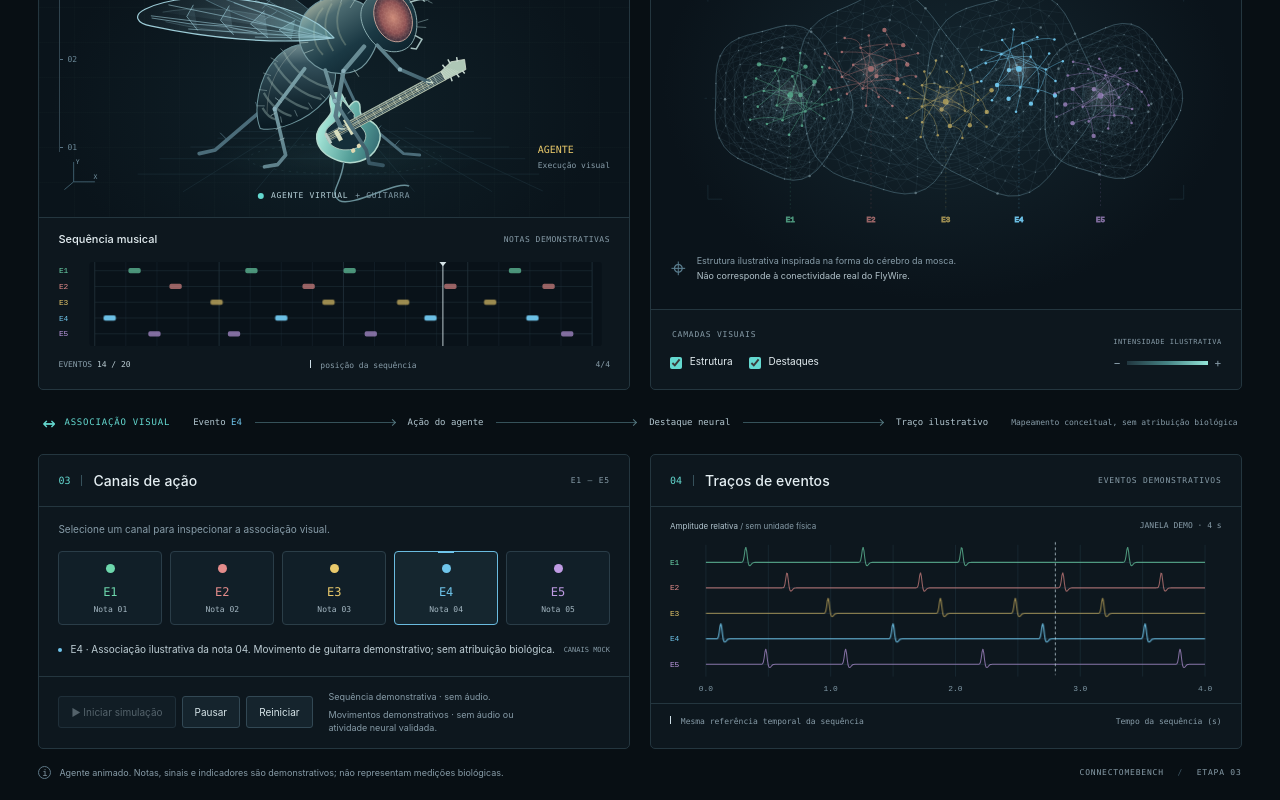
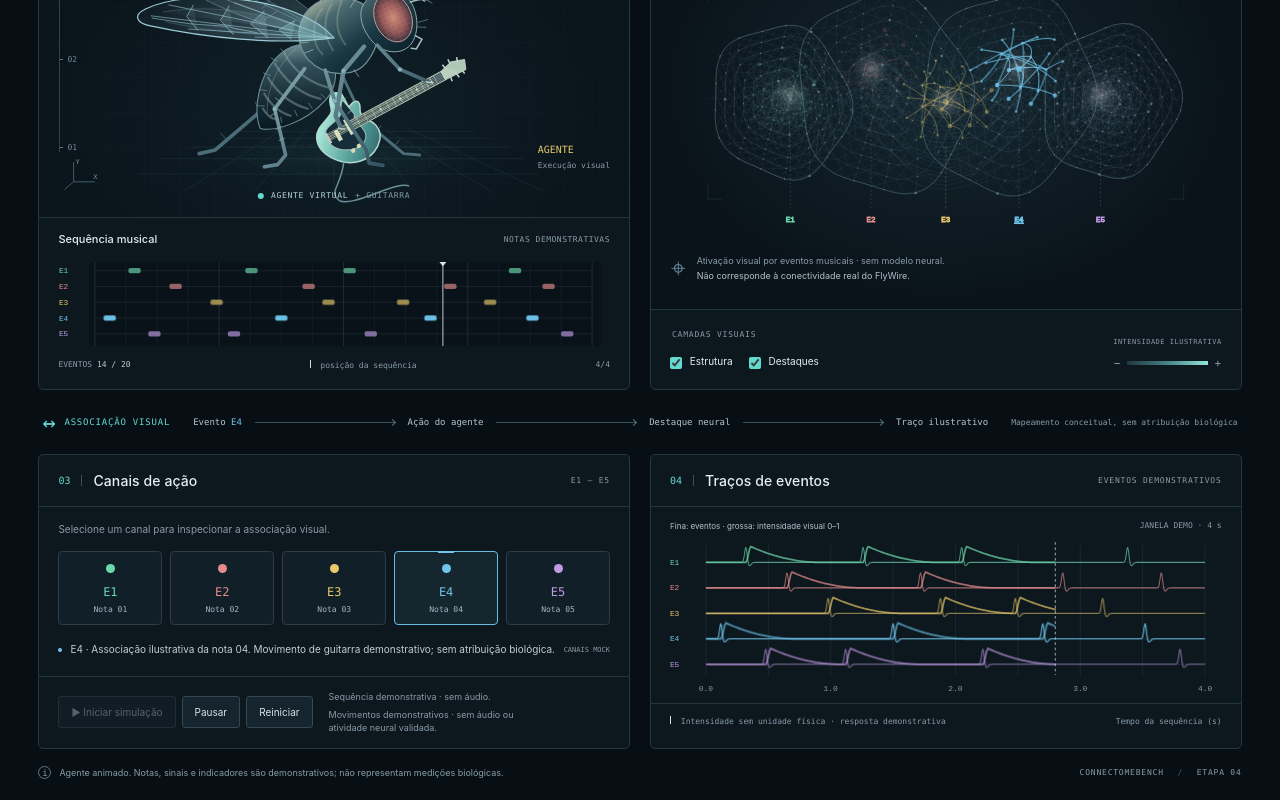
Before and after one commit to mateusalencarsantos738-dev/connectome-bench, a plain HTML site: page ui/index.html in a window 1280 px wide. Both pictures are taken after a click on the button "▶ Iniciar simulação". Shown: the part 455-1255 px from the top of the page. Drawn offline with Linux system fonts and the light colour scheme.

Commit message:
feat(ui): synchronize demonstrative neural visualization with music
Activate mapped artistic nodes and edges from the existing NOTE_EVENT stream. Share event-derived intensity with a complementary graph trace, preserving pause, reset and final-frame behavior. Document the visual rules and add focused tests.

```diff
--- a/ui/app.js
+++ b/ui/app.js
@@ -5,7 +5,7 @@
   const start = $("#sequence-start"), pause = $("#sequence-pause"), reset = $("#sequence-reset");
   const agentView = $("#fly-agent-view"), stateSelect = $("#fly-state"), pauseButton = $("#fly-pause");
   let animation = null, observer = null, loadedSvg = null, timeline = null, activeNotes = [], sequenceMode = false;
-  let sequence, selectedId;
+  let sequence, selectedId, neural;
   function reportError(message) {
     start.disabled = pause.disabled = reset.disabled = true;
     $("#agent-motion-status").textContent = "Erro na demonstração";
@@ -17,6 +17,15 @@
   $("#connectome-view").innerHTML = views.connectomeView(data);
   $("#activity-graph").innerHTML = views.activityGraph(data, sequence);
   $("#action-channels").innerHTML = views.actionChannels(data);
+
+  const motionPreference = window.matchMedia("(prefers-reduced-motion: reduce)");
+  try {
+    neural = window.NeuralVisual.create($("#connectome-view"), $("#activity-graph"), {
+      durationMs: sequence.durationMs, reducedMotion: motionPreference.matches,
+    });
+  } catch (error) { reportError(`Painel neural: ${error.message}`); return; }
+  const changeNeuralMotion = event => neural.setReducedMotion(event.matches);
+  motionPreference.addEventListener("change", changeNeuralMotion);
 
   function selectChannel(id) {
     id = id || null;
@@ -49,6 +58,7 @@
     $("#fly-motion-note").textContent = info.reducedMotion ? "Movimento reduzido: poses fixas por evento · sem áudio." : "Movimentos demonstrativos · sem áudio ou atividade neural validada.";
   }
   function updateTime(info) {
+    neural.update(info);
     animation && sequenceMode && animation.renderTimeline(info);
     const ms = Math.floor(info.positionMs);
     $("#sequence-time").textContent = `${String(Math.floor(ms / 60000)).padStart(2, "0")}:${String(Math.floor(ms / 1000) % 60).padStart(2, "0")}.${String(ms % 1000).padStart(3, "0")}`;
@@ -59,6 +69,8 @@
     if (sequenceMode) selectChannel(activeNotes.at(-1)?.channel);
   }
   function updateControls(info) {
+    neural.update(info);
+    $("#neural-frame-state").textContent = info.status === "ended" ? "QUADRO FINAL CONGELADO" : "VISTA DORSAL";
     const busy = ["running", "paused"].includes(info.status);
     start.disabled = !animation || busy || info.status === "empty" || info.status === "error";
     pause.disabled = !busy; reset.disabled = !animation;
@@ -75,11 +87,11 @@
       pauseButton.title = pauseButton.getAttribute("aria-label");
     }
   }
-  timeline.on("RESET", () => { sequenceMode = true; activeNotes = []; animation?.resetTimeline(); });
-  timeline.on("NOTE_EVENT", event => { activeNotes.push(event); animation?.noteEvent(event); });
+  timeline.on("RESET", () => { sequenceMode = true; activeNotes = []; neural.reset(); animation?.resetTimeline(); });
+  timeline.on("NOTE_EVENT", event => { neural.receive(event); activeNotes.push(event); animation?.noteEvent(event); });
   timeline.on("TIME_UPDATE", updateTime);
   timeline.on("STATE", updateControls);
-  timeline.on("ERROR", info => { activeNotes = []; animation?.renderTimeline(info); selectChannel(null); updateControls(info); reportError(info.error); reset.disabled = !animation; });
+  timeline.on("ERROR", info => { neural.reset(); activeNotes = []; animation?.renderTimeline(info); selectChannel(null); updateControls(info); reportError(info.error); reset.disabled = !animation; });
   function togglePause() { timeline.snapshot().status === "paused" ? timeline.resume() : timeline.pause(); }
   start.addEventListener("click", () => timeline.start());
   pause.addEventListener("click", togglePause);
@@ -109,5 +121,10 @@
   if (agentView.contentDocument?.documentElement?.localName === "svg") mountAgent();
   stateSelect.addEventListener("change", () => { const next = stateSelect.value; sequenceMode = false; pauseButton.disabled = false; animation?.setPaused(false); animation?.setState(next); });
   pauseButton.addEventListener("click", () => sequenceMode ? togglePause() : animation?.setPaused(!animation.snapshot().paused));
+  window.addEventListener("pagehide", event => {
+    if (event.persisted) { timeline.pause(); return; }
+    timeline.destroy(); neural.destroy(); animation?.destroy(); observer?.disconnect();
+    motionPreference.removeEventListener("change", changeNeuralMotion);
+  }, { once: false });
   updateTime(timeline.snapshot()); selectChannel(data.selectedChannel);
 })();
--- a/ui/components.js
+++ b/ui/components.js
@@ -72,10 +72,10 @@ window.SimulationViews = (() => {
         const y = cy + Math.sin(angle) * radius * .85;
         points.push([x, y]);
         const [px, py] = points[Math.floor(i / 3)];
-        content += `<path d="M${px} ${py}Q${(px + x) / 2 + 9} ${(py + y) / 2 - 6} ${x} ${y}" fill="none" stroke-opacity=".6" stroke-width=".9"/>`;
-        content += circle(x, y, i % 5 === 0 ? 2.6 : 1.5, 'stroke="none"');
+        content += `<path id="visual-${channel.id}-edge-${i}" d="M${px} ${py}Q${(px + x) / 2 + 9} ${(py + y) / 2 - 6} ${x} ${y}" fill="none" stroke-width="1.2"/>`;
+        content += circle(x, y, i % 5 === 0 ? 2.6 : 1.5, `id="visual-${channel.id}-node-${i + 1}" stroke="none"`);
       }
-      content += circle(cx, cy, 22, 'fill="url(#node-halo)" stroke="none"') + circle(cx, cy, 8, 'fill="none" stroke-opacity=".25"') + circle(cx, cy, 3.5, 'stroke="none"');
+      content += circle(cx, cy, 22, 'fill="url(#node-halo)" stroke="none"') + circle(cx, cy, 8, 'fill="none" stroke-opacity=".25"') + circle(cx, cy, 3.5, `id="visual-${channel.id}-node-0" stroke="none"`);
       content += line(cx, cy + 54, cx, 311, 'stroke-opacity=".4" stroke-width=".7" stroke-dasharray="2 3"') + text(cx, 327, channel.id, `text-anchor="middle" style="fill:${channel.color}"`);
       content += "</g>";
     });
@@ -84,7 +84,7 @@ window.SimulationViews = (() => {
   }
 
   function activityGraph(data, sequence) {
-    let content = "";
+    let content = `<defs><clipPath id="neural-trace-clip"><rect id="neural-trace-window" x="42" y="0" width="0" height="155"/></clipPath></defs>`;
     for (let i = 0; i <= 8; i++) {
       const x = xTime(i / 2, data);
       content += line(x, 5, x, 155, 'stroke="#223641" stroke-width=".6"');
@@ -103,10 +103,11 @@ window.SimulationViews = (() => {
         points.push(`${step === 0 ? "M" : "L"}${xTime(t, data).toFixed(2)},${(baseline - pulse).toFixed(2)}`);
       }
       content += `<path class="channel-visual" data-channel="${channel.id}" d="${points.join(" ")}" fill="none" stroke="${channel.color}" stroke-width="1.2"/>`;
+      content += `<path id="neural-trace-${channel.id}" class="neural-trace" clip-path="url(#neural-trace-clip)" fill="none" stroke="${channel.color}" stroke-width="2"/>`;
     });
     const x = 0;
     content += `<g data-playhead transform="translate(42 0)">` + line(x, 2, x, 153, 'stroke="#c0d4dd" stroke-width=".9" stroke-dasharray="3 3"') + "</g>";
-    return svg("Cinco traços estáticos ilustrativos alinhados às notas, de zero a quatro segundos", "0 0 630 180", content);
+    return svg("Eventos musicais em linha fina e intensidade visual demonstrativa em linha grossa, de zero a quatro segundos", "0 0 630 180", content);
   }
 
   function actionChannels(data) {
--- a/ui/index.html
+++ b/ui/index.html
@@ -11,13 +11,14 @@
   <script defer src="components.js"></script>
   <script defer src="fly-animation.js"></script>
   <script defer src="music-timeline.js"></script>
+  <script defer src="neural-visual.js"></script>
   <script defer src="app.js"></script>
 </head>
 <body>
   <header class="app-header">
     <a class="brand" href="./" aria-label="ConnectomeBench, início"><svg viewBox="0 0 32 32" aria-hidden="true"><path d="m5 10 11-6 11 6v12l-11 6-11-6Z M5 10l11 6 11-6M16 16v12"/><circle cx="16" cy="16" r="3"/></svg><span>Connectome<span class="brand-light">Bench</span><small>ESTAÇÃO EXPERIMENTAL</small></span></a>
     <div class="header-context"><span class="active-section">Simulação</span><span class="header-slash">/</span><span>Agente musical</span></div>
-    <span class="prototype-label"><span class="status-dot"></span> PROTÓTIPO VISUAL <span class="version">03</span></span>
+    <span class="prototype-label"><span class="status-dot"></span> PROTÓTIPO VISUAL <span class="version">04</span></span>
   </header>
 
   <main class="simulation-screen">
@@ -50,7 +51,7 @@
 
       <section class="panel neural-panel" aria-labelledby="neural-title">
         <div class="panel-heading"><div><span class="panel-index">02</span><h2 id="neural-title">Visualização neural</h2></div><span class="concept-tag">CONCEITUAL</span></div>
-        <div class="neural-stage"><div class="neural-topline"><span>ESTRUTURA BILATERAL ESTILIZADA</span><span>VISTA DORSAL</span></div><div id="connectome-view"></div><div class="neural-caption"><span class="crosshair">⌖</span><span>Estrutura ilustrativa inspirada na forma do cérebro da mosca.<br><strong>Não corresponde à conectividade real do FlyWire.</strong></span></div></div>
+        <div class="neural-stage"><div class="neural-topline"><span>ESTRUTURA BILATERAL ESTILIZADA</span><span id="neural-frame-state">VISTA DORSAL</span></div><div id="connectome-view"></div><div class="neural-caption"><span class="crosshair">⌖</span><span>Ativação visual por eventos musicais · sem modelo neural.<br><strong>Não corresponde à conectividade real do FlyWire.</strong></span></div></div>
         <div class="neural-toolbar"><fieldset><legend>CAMADAS VISUAIS</legend><label><input type="checkbox" id="show-structure" checked> Estrutura</label><label><input type="checkbox" id="show-activity" checked> Destaques</label></fieldset><div class="intensity-legend"><span>INTENSIDADE ILUSTRATIVA</span><div><small>−</small><i></i><small>+</small></div></div></div>
       </section>
 
@@ -58,9 +59,9 @@
 
       <section class="panel actions-panel" aria-labelledby="actions-title"><div class="panel-heading"><div><span class="panel-index">03</span><h2 id="actions-title">Canais de ação</h2></div><span class="micro-label">E1 — E5</span></div><p class="section-help">Selecione um canal para inspecionar a associação visual.</p><div id="action-channels" class="action-channels" role="group" aria-label="Canal ilustrativo destacado"></div><div class="action-description"><span class="selected-marker"></span><p id="channel-description" aria-live="polite"></p><span class="static-badge">CANAIS MOCK</span></div><div class="transport"><div class="transport-controls"><button id="sequence-start" disabled aria-describedby="transport-note">▶ Iniciar simulação</button><button id="sequence-pause" disabled>Pausar</button><button id="sequence-reset" disabled>Reiniciar</button></div><div><p id="transport-note">Sequência demonstrativa · sem áudio.</p><p id="fly-motion-note" aria-live="polite">Animação visual local · sem áudio.</p></div></div></section>
 
-      <section class="panel activity-panel" aria-labelledby="activity-title"><div class="panel-heading"><div><span class="panel-index">04</span><h2 id="activity-title">Traços de eventos</h2></div><span class="micro-label">EVENTOS DEMONSTRATIVOS</span></div><div class="graph-caption"><span>Amplitude relativa <span class="muted">/ sem unidade física</span></span><span>JANELA DEMO · 4 s</span></div><div id="activity-graph"></div><div class="graph-footer"><span><i class="tiny-line"></i> Mesma referência temporal da sequência</span><span>Tempo da sequência (s)</span></div></section>
+      <section class="panel activity-panel" aria-labelledby="activity-title"><div class="panel-heading"><div><span class="panel-index">04</span><h2 id="activity-title">Traços de eventos</h2></div><span class="micro-label">EVENTOS DEMONSTRATIVOS</span></div><div class="graph-caption"><span>Fina: eventos · grossa: intensidade visual 0–1</span><span>JANELA DEMO · 4 s</span></div><div id="activity-graph"></div><div class="graph-footer"><span><i class="tiny-line"></i> Intensidade sem unidade física · resposta demonstrativa</span><span>Tempo da sequência (s)</span></div></section>
     </div>
-    <footer class="screen-footer"><p><span class="info-symbol">i</span> Agente animado. Notas, sinais e indicadores são demonstrativos; não representam medições biológicas.</p><span>CONNECTOMEBENCH <b>/</b> ETAPA 03</span></footer>
+    <footer class="screen-footer"><p><span class="info-symbol">i</span> Agente animado. Notas, sinais e indicadores são demonstrativos; não representam medições biológicas.</p><span>CONNECTOMEBENCH <b>/</b> ETAPA 04</span></footer>
   </main>
   <noscript>Ative JavaScript para exibir os desenhos conceituais dos canais e do cérebro. Nenhuma simulação será executada.</noscript>
 </body>
--- /dev/null
+++ b/ui/neural-visual.js
@@ -0,0 +1,102 @@
+/* Artistic response to musical events. No neuronal model, anatomy or FlyWire data. */
+window.NeuralVisual = (() => {
+  // IDs refer exclusively to the existing artistic nodes/branches in components.js.
+  // Channels may share targets. Their contributions add, capped at one.
+  const channelMap = Object.freeze(Object.fromEntries(['E1', 'E2', 'E3', 'E4', 'E5'].map(channel => [channel,
+    Object.freeze({ nodes: Object.freeze(Array.from({ length: 25 }, (_, i) => `visual-${channel}-node-${i}`)),
+      edges: Object.freeze(Array.from({ length: 24 }, (_, i) => `visual-${channel}-edge-${i}`)) })])));
+  const responseMs = 600, attackMs = 40, sampleCount = 401;
+  function envelope(ageMs) {
+    if (ageMs < 0 || ageMs >= responseMs) return 0;
+    if (ageMs < attackMs) { const p = ageMs / attackMs; return p * p * (3 - 2 * p); }
+    return ((responseMs - ageMs) / (responseMs - attackMs)) ** 2;
+  }
+  function create(root, graph, { durationMs, map = channelMap, reducedMotion = false } = {}) {
+    if (!Number.isFinite(durationMs) || durationMs < 0) throw new Error('Duração da visualização inválida.');
+    const channels = Object.keys(map), targets = new Map(), series = new Map(), paths = new Map();
+    const stepMs = durationMs > 0 ? durationMs / (sampleCount - 1) : 1;
+    const clip = graph?.querySelector('#neural-trace-window');
+    if (!root || !clip || !channels.length) throw new Error('Visualização demonstrativa incompleta.');
+    for (const channel of channels) {
+      const group = map[channel];
+      if (!/^E[1-5]$/.test(channel) || !Array.isArray(group?.nodes) || !Array.isArray(group?.edges) || !group.nodes.length) throw new Error('Mapeamento visual inválido.');
+      for (const [kind, ids] of Object.entries(group)) {
+        if (!['nodes', 'edges'].includes(kind)) throw new Error('Tipo de elemento visual inválido.');
+        for (const id of ids) {
+          if (typeof id !== 'string' || !/^[\w-]+$/.test(id)) throw new Error('Identificador visual inválido.');
+          const element = root.querySelector(`#${id}`);
+          if (!element) throw new Error(`Elemento visual ausente: ${id}`);
+          if (!targets.has(id)) targets.set(id, { element, kind, channels: new Set() });
+          const target = targets.get(id);
+          if (target.kind !== kind) throw new Error(`Tipo visual conflitante: ${id}`);
+          target.channels.add(channel);
+        }
+      }
+      const path = graph.querySelector(`#neural-trace-${channel}`);
+      if (!path) throw new Error(`Traço visual ausente: ${channel}`);
+      paths.set(channel, path); series.set(channel, new Float64Array(sampleCount));
+    }
+    let positionMs = 0, status = 'ready', destroyed = false, reduced = Boolean(reducedMotion);
+    const seen = new Set(), dirty = new Set(channels);
+    // Fixed-size sampled series are the common state for the graph and node intensity.
+    // Only received events contribute; no independent reading/scheduling of notes.
+    function receive(event) {
+      if (destroyed) return false;
+      if (!event || event.type !== 'NOTE_EVENT' || typeof event.eventId !== 'string' || !event.eventId ||
+          !Number.isFinite(event.timestampMs) || event.timestampMs < 0 || event.timestampMs > durationMs ||
+          !Number.isFinite(event.durationMs) || event.durationMs <= 0) throw new Error('Evento visual inválido.');
+      if (!series.has(event.channel)) throw new Error(`Canal visual não mapeado: ${event.channel}`);
+      if (seen.has(event.eventId)) return false;
+      seen.add(event.eventId);
+      const values = series.get(event.channel);
+      const from = Math.max(0, Math.ceil(event.timestampMs / stepMs));
+      const to = Math.min(sampleCount - 1, Math.ceil((event.timestampMs + responseMs) / stepMs));
+      for (let i = from; i <= to; i++) values[i] += envelope(i * stepMs - event.timestampMs);
+      dirty.add(event.channel);
+      return true;
+    }
+    function intensity(channel) {
+      const values = series.get(channel);
+      const index = Math.min(sampleCount - 1, positionMs / stepMs), lo = Math.floor(index), hi = Math.min(sampleCount - 1, lo + 1);
+      // Interpolate the same saturated samples plotted in the complementary graph.
+      return Math.min(1, values[lo]) + (Math.min(1, values[hi]) - Math.min(1, values[lo])) * (index - lo);
+    }
+    function paint() {
+      const levels = Object.fromEntries(channels.map(channel => [channel, intensity(channel)]));
+      for (const target of targets.values()) {
+        const level = Math.min(1, [...target.channels].reduce((sum, channel) => sum + levels[channel], 0));
+        // Reduced motion: fixed subdued emphasis while active, no fading or geometry motion.
+        const visible = reduced ? (level > 0 ? .55 : 0) : level;
+        target.element.setAttribute('opacity', (target.kind === 'nodes' ? .16 + .84 * visible : .08 + .92 * visible).toFixed(4));
+        target.element.setAttribute('data-intensity', level.toFixed(4));
+      }
+      for (const channel of dirty) {
+        const baseline = 25 + (Number(channel.slice(1)) - 1) * 29;
+        const points = Array.from(series.get(channel), (value, i) => `${i ? 'L' : 'M'}${(42 + i / (sampleCount - 1) * 568).toFixed(2)},${(baseline - 18 * Math.min(1, value)).toFixed(2)}`);
+        paths.get(channel).setAttribute('d', points.join(' '));
+      }
+      dirty.clear();
+      clip.setAttribute('width', String(durationMs ? positionMs / durationMs * 568 : 0));
+      root.setAttribute('data-neural-status', status);
+      root.setAttribute('data-neural-time', String(positionMs));
+    }
+    function update(info) {
+      if (destroyed) return;
+      if (!Number.isFinite(info?.positionMs) || info.positionMs < 0 || info.positionMs > durationMs) throw new Error('Instante visual inválido.');
+      positionMs = info.positionMs; status = info.status;
+      // End freezes the last frame, including unfinished responses. No tail clock.
+      paint();
+    }
+    function reset() {
+      if (destroyed) return;
+      seen.clear(); positionMs = 0; status = 'ready';
+      for (const channel of channels) { series.get(channel).fill(0); dirty.add(channel); }
+      paint();
+    }
+    function setReducedMotion(value) { if (!destroyed) { reduced = Boolean(value); paint(); } }
+    function destroy() { if (destroyed) return; reset(); destroyed = true; targets.clear(); paths.clear(); series.clear(); dirty.clear(); }
+    reset();
+    return Object.freeze({ receive, update, reset, setReducedMotion, destroy });
+  }
+  return Object.freeze({ channelMap, responseMs, attackMs, envelope, create });
+})();
--- a/ui/styles.css
+++ b/ui/styles.css
@@ -1106,3 +1106,9 @@ input[type=checkbox] {
 .transport-controls { display: flex; flex-wrap: wrap; gap: 6px; }
 .transport button:not(:disabled) { cursor: pointer; color: #d6e4e8; }
 .transport button:disabled { opacity: .5; }
+
+/* Temporal intensity is owned by the shared timeline: CSS must not keep fading on pause. */
+.brain-activity .channel-visual { opacity: 1; transition: none; }
+.brain-activity .channel-visual.is-selected text { font-weight: bold; text-decoration: underline; }
+.brain-activity [data-intensity], .neural-trace { transition: none; }
+.neural-trace { opacity: .7; }
```
Also changed, not shown: 2 other files.
